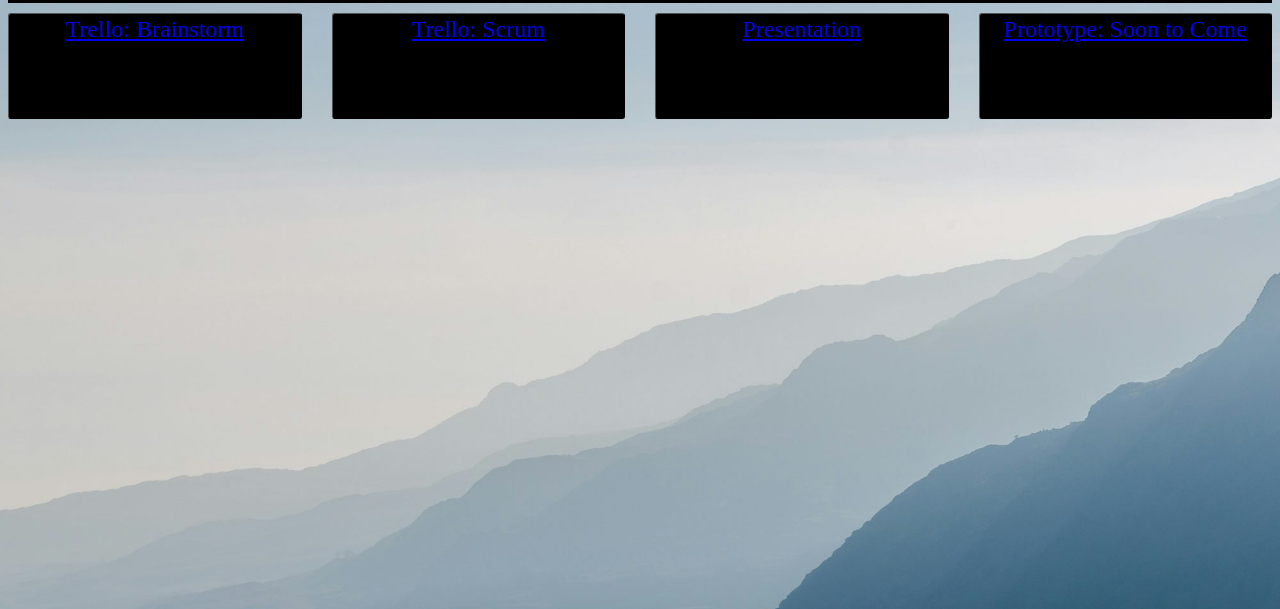
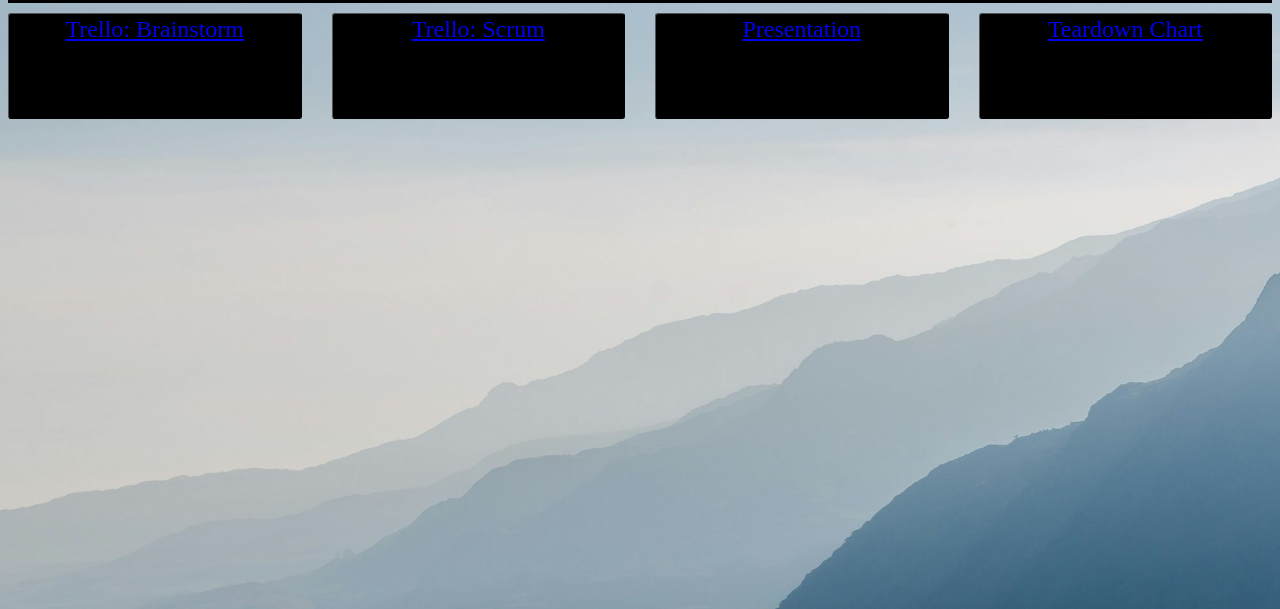
Before and after one commit to seanoleary05/GameDesign1, a plain HTML site: page index.html in a window 1280 px wide. Shown: the part 191-800 px from the top of the page. Drawn offline with Linux system fonts and the light colour scheme.

Commit message:
teardown

```diff
--- a/index.html
+++ b/index.html
@@ -30,8 +30,8 @@
             </a>
         </div>
         <div>
-            <a href="https://seanoleary05.github.io/GameDesign1/index.html">
-            Prototype: Soon to Come
+            <a href=https://wit-my.sharepoint.com/:x:/g/personal/20106716_wit_ie/ESE2iomjpD1FsHnwXZtOXNkBIFC3LW1JPnj68ycfZpqm-w?e=XwaarC>
+            Teardown Chart
             </a>
         </div>
     </article>
```
